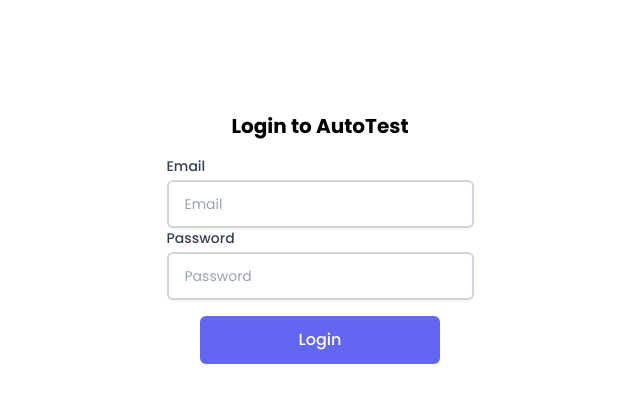
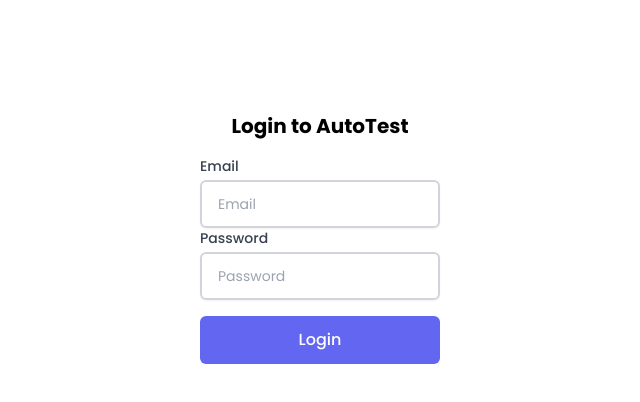
Before and after one commit to flamingautotest/front, a Next.js app: page /login in a window 1280 px wide. Shown: the top 402 px of the page, without its empty margins (320-960 px from the left). Built offline with nearby package versions, Linux system fonts and the light colour scheme.

Commit message:
fix(input): handle width

```diff
--- a/components/Input.js
+++ b/components/Input.js
@@ -24,7 +24,7 @@ export default function Input(props) {
                 :
                     null
             }
-            <div className='mt-1 relative rounded-md shadow-sm'>
+            <div className='mt-1 relative rounded-md shadow-sm w-full'>
                 <input
                     type={type}
                     name={name}
@@ -33,7 +33,7 @@ export default function Input(props) {
                     placeholder={placeholder}
                     required={required}
                     disabled={disabled}
-                    className='focus:ring-indigo-500 focus-visible:ring-indigo-500 border-2 focus:border-indigo-500 focus-visible:border-indigo-500 block px-4 py-3 sm:text-sm border-gray-300 rounded-md appearance-none'
+                    className='focus:ring-indigo-500 w-full focus-visible:ring-indigo-500 border-2 focus:border-indigo-500 focus-visible:border-indigo-500 block px-4 py-3 sm:text-sm border-gray-300 rounded-md appearance-none'
                 />
             </div>
         </div>
--- a/pages/login.js
+++ b/pages/login.js
@@ -14,7 +14,7 @@ export default function Login() {
     // TODO: add errors, loading, etc.
     return (
         <form className="flex flex-col pt-28 items-center justify-center w-60 mx-auto">
-            <h1 className="text-xl font-bold mb-4">Login to AutoTest</h1>
+            <h1 className="text-xl w-full text-center font-bold mb-4">Login to AutoTest</h1>
             <Input
                 label={'Email'}
                 name={'email'}
@@ -22,6 +22,7 @@ export default function Login() {
                 placeholder={'Email'}
                 required={true}
                 value={email}
+                className={'w-full'}
                 onChange={(e) => setEmail(e.target.value)}
             />
             <Input
@@ -31,6 +32,7 @@ export default function Login() {
                 placeholder={'Password'}
                 required={true}
                 value={password}
+                className={'w-full'}
                 onChange={(e) => setPassword(e.target.value)}
             />
             <Button
```
